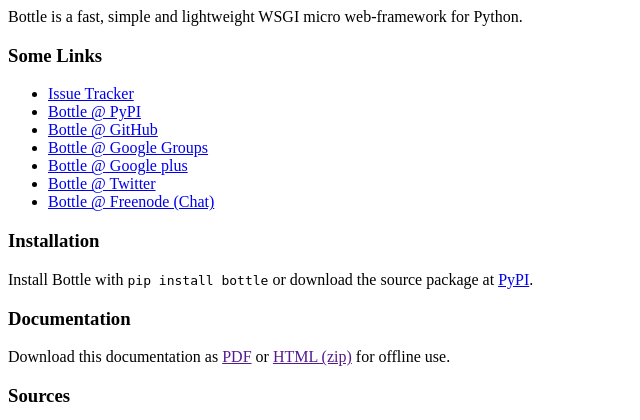
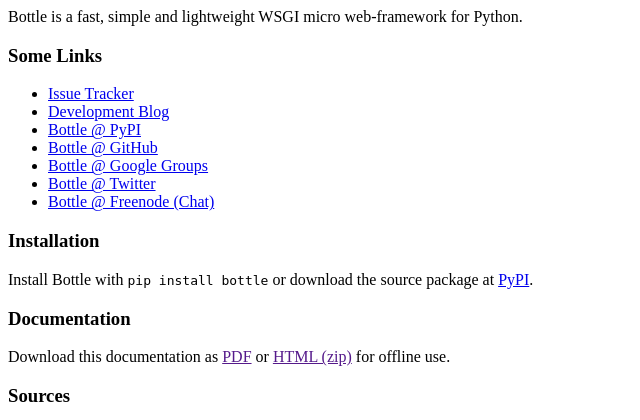
Before and after one commit to bottlepy/bottlepy.org, a Python web app: template sphinx/templates/sidebar-intro.html in a window 1280 px wide. Shown: the top 420 px of the page, without its empty margins (0-640 px from the left). Run offline with Jinja, Linux system fonts and the light colour scheme; the template is opened without the code that fills it, so the values that code supplies are empty.

Commit message:
Added blog link to sidebar.

```diff
--- a/sphinx/templates/sidebar-intro.html
+++ b/sphinx/templates/sidebar-intro.html
@@ -4,10 +4,10 @@
 <h3>Some Links</h3>
 <ul>
   <li><a target="_blank" href="https://github.com/defnull/bottle/issues">Issue Tracker</a></li>
+  <li><a target="_blank" href="http://blog.bottlepy.org">Development Blog</a></li>
   <li><a target="_blank" href="http://pypi.python.org/pypi/bottle">Bottle @ PyPI</a></li>
   <li><a target="_blank" href="https://github.com/defnull/bottle">Bottle @ GitHub</a></li>
   <li><a target="_blank" href="http://groups.google.de/group/bottlepy">Bottle @ Google Groups</a></li>
-  <li><a target="_blank" href="https://plus.google.com/b/104025895326575643538/104025895326575643538/posts">Bottle @ Google plus</a></li>
   <li><a target="_blank" href="http://twitter.com/bottlepy">Bottle @ Twitter</a></li>
   <li><a target="_blank" href="http://webchat.freenode.net/?channels=bottlepy">Bottle @ Freenode (Chat)</a></li>
 </ul>
```
